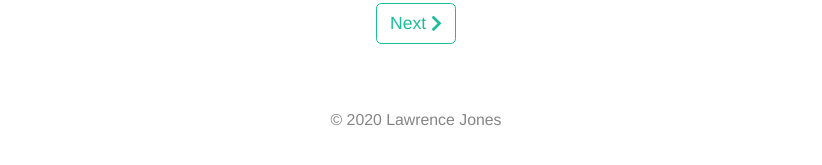
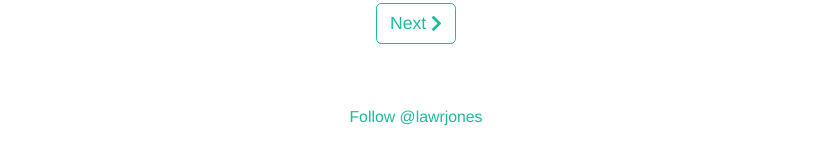
Before and after one commit to samstarling/blog.lawrencejones.dev, a Jekyll site: the page built from index.html, in a window 1280 px wide and 900 px high, scrolled down 2145 px. Shown: the part 705-870 px from the top of the window, without its empty margins (224-1046 px from the left). Built offline with Jekyll 4.4.1, drawn with Linux system fonts in a browser that asks for light colours; nearby versions of some CDN libraries; some web fonts are replaced; the list of posts is cut into pages by our own code; comment, search, counter and statistics services are not loaded.

Commit message:
Make twitter more obvious

```diff
--- a/_includes/footer.html
+++ b/_includes/footer.html
@@ -4,6 +4,6 @@
 
 {% if site.theme_settings.footer_text %}
 <footer class="site-footer">
-	<p class="text">{{ site.theme_settings.footer_text }}</p>
+  <a href="https://twitter.com/lawrjones?ref_src=twsrc%5Etfw" class="twitter-follow-button" data-show-count="false">Follow @lawrjones</a><script async src="https://platform.twitter.com/widgets.js" charset="utf-8"></script>
 </footer>
 {% endif %}
--- a/_includes/icons.html
+++ b/_includes/icons.html
@@ -145,7 +145,7 @@
 {% if site.theme_settings.twitter %}
 <li>
 	<a href="https://twitter.com/{{ site.theme_settings.twitter }}" title="{{ site.theme_settings.str_follow_on }} Twitter">
-		<i class="fab fa-fw fa-twitter"></i>
+		<i style="color: rgba(29,161,242,1.00);" class="fab fa-fw fa-twitter"></i>
 	</a>
 </li>
 {% endif %}
```
